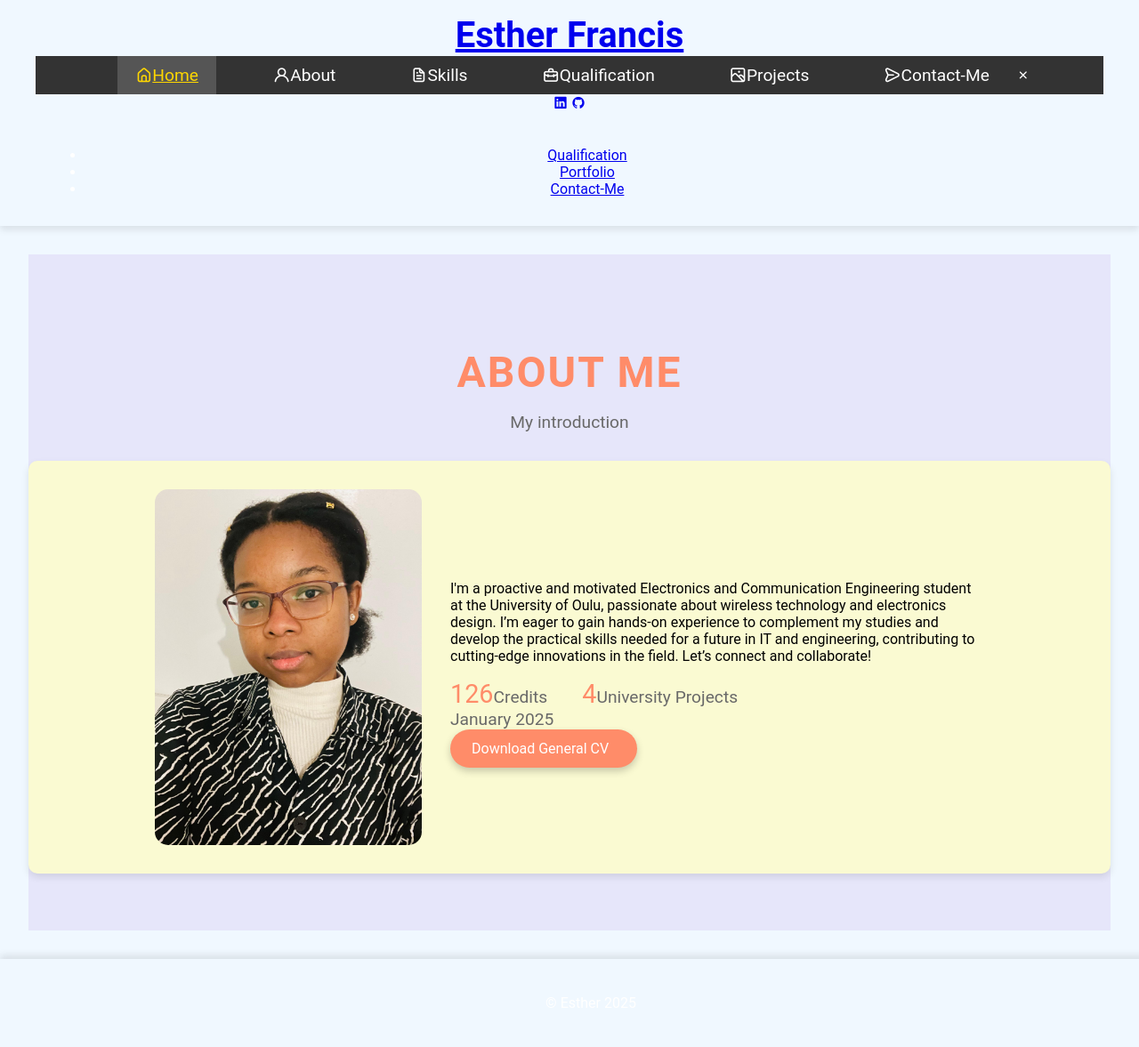
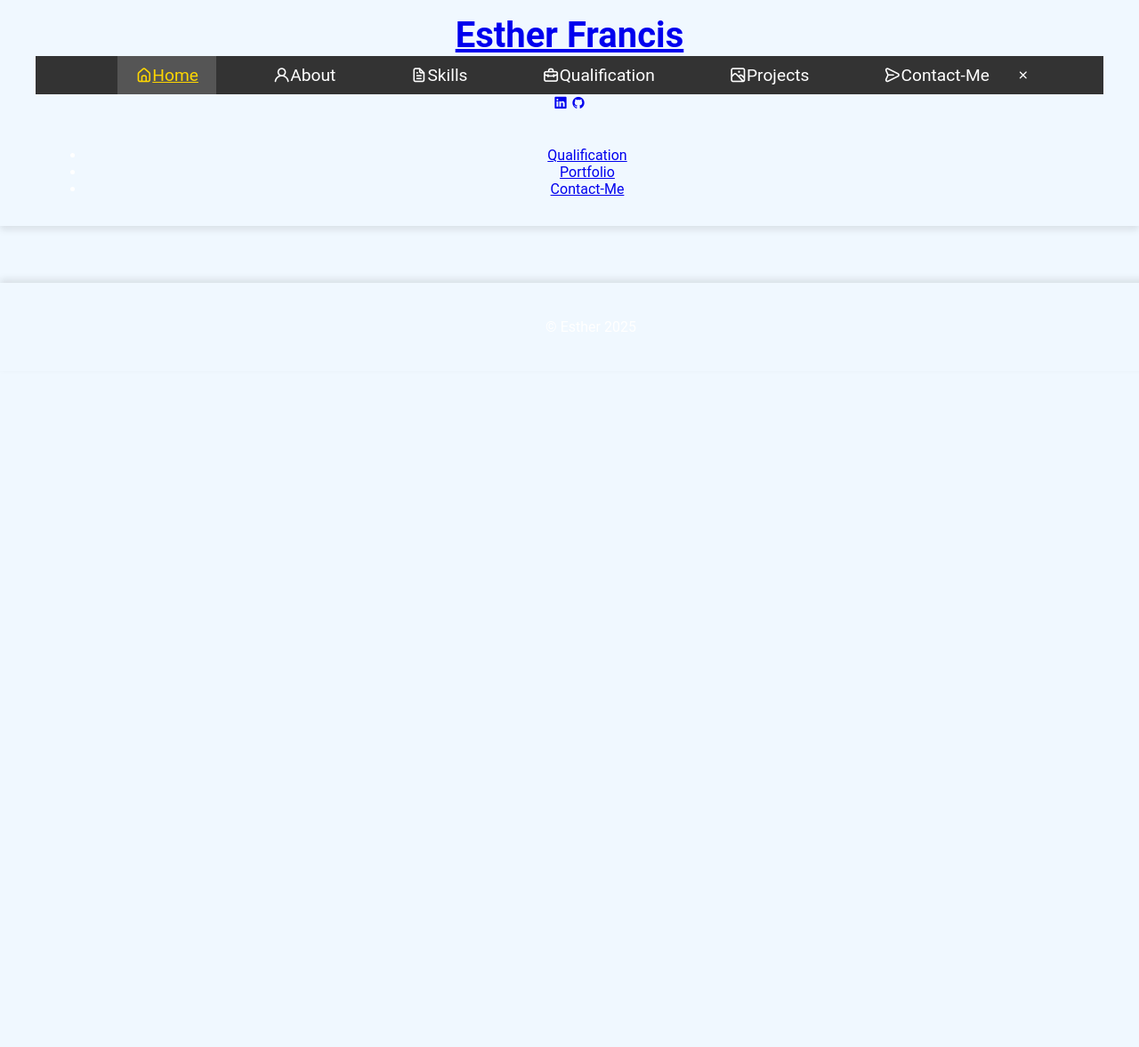
Before and after one commit to EstherFM143/myPortfolio, a Flask app: page /about in a window 1280 px wide; the page is wider, and only the part inside the window is pictured. Shown: that part at 89% size. After the commit the page ends 373 px from the top of that part, so only its background shows below. Run offline with Flask 3, Linux system fonts and the light colour scheme.

Commit message:
Update about.html

```diff
--- a/templates/about.html
+++ b/templates/about.html
@@ -1,21 +1,77 @@
-{% extends "base.html" %}
-{% block title %}About Me{% endblock %}
-{% block content %}
-<section class="about section" id="about">
-  <h2 class="section__title">About Me</h2>
-  <span class="section__subtitle">My introduction</span>
-  <div class="about__container container grid">
-    <img src="{{ url_for('static', filename='assets/img/about.jpg') }}" alt="About Image" class="about__img">
-    <div class="about__data">
-      <p class="about__description">I'm a proactive and motivated Electronics and Communication Engineering student at the University of Oulu, passionate about wireless technology and electronics design. I’m eager to gain hands-on experience to complement my studies and develop the practical skills needed for a future in IT and engineering, contributing to cutting-edge innovations in the field. Let’s connect and collaborate!</p>
-      <div class="about__info">
-        <div><span class="about__info-title">126</span><span class="about__info-name">Credits <br />January 2025</span></div>
-        <div><span class="about__info-title"> 4</span><span class="about__info-name">University Projects</span></div>
-      </div>
-      <div class="about__buttons">
-        <a download href="{{ url_for('static', filename='assets/Esther_Francis_General_CV.pdf') }}" class="button button--flex">Download General CV<i class="fas fa-download button__icon"></i></a>
-      </div>
-    </div>
-  </div>
-</section>
-{% endblock %}
+<!DOCTYPE html>
+<html lang="en">
+<head>
+    <meta charset="UTF-8">
+    <meta name="viewport" content="width=device-width, initial-scale=1.0">
+    <title>{% block title %}Default Title{% endblock %}</title>
+    <link rel="stylesheet" href="{{ url_for('static', filename='css/style.css') }}">
+    <link rel="stylesheet" href="https://unicons.iconscout.com/release/v4.0.8/css/line.css">
+    <style>
+        .nav__menu {
+            background-color: #333; /* Optional: Background color for the menu */
+        }
+        .nav__list {
+            display: flex; /* Makes the list items display horizontally */
+            list-style: none; /* Removes the default bullet points */
+            margin: 0;
+            padding: 0;
+        }
+        .nav__item {
+            margin: 0 10px; /* Optional: Adjusts the spacing between the items */
+        }
+        .nav__link {
+            text-decoration: none; /* Removes the default underline from the links */
+            color: white; /* Optional: Text color for the links */
+            padding: 10px 20px; /* Optional: Padding for the links */
+            display: flex;
+            align-items: center;
+        }
+        .nav__link.active-link {
+            background-color: #555; /* Optional: Background color for the active link */
+        }
+    </style>
+</head>
+<body oncontextmenu="return false">
+    <header class="header" id="header">
+        <nav class="nav container">
+            <a href="/" class="nav__logo">Esther Francis</a>
+            <div class="nav__menu" id="nav-menu">
+                <ul class="nav__list grid">
+                    <li class="nav__item"><a href="/" class="nav__link active-link"><i class="uil uil-estate nav__icon"></i>Home</a></li>
+                    <li class="nav__item"><a href="/about" class="nav__link"><i class="uil uil-user nav__icon"></i>About</a></li>
+                    <li class="nav__item"><a href="/skills" class="nav__link"><i class="uil uil-file-alt nav__icon"></i>Skills</a></li>
+                    <li class="nav__item"><a href="/qualification" class="nav__link"><i class="uil uil-briefcase-alt nav__icon"></i>Qualification</a></li>
+                    <li class="nav__item"><a href="/projects" class="nav__link"><i class="uil uil-scenery nav__icon"></i>Projects</a></li>
+                    <li class="nav__item"><a href="/contact" class="nav__link"><i class="uil uil-message nav__icon"></i>Contact-Me</a></li>
+                </ul>
+                <i class="uil uil-times nav__close" id="nav-close"></i>
+            </div>
+            <div class="footer__container container grid">
+                <div>
+                    <div class="footer__socials">
+                        <a href="https://www.linkedin.com/in/esther-francis-mtitu-87bb60292" class="footer__social" target="_blank"><i class="uil uil-linkedin"></i></a>
+                        <a href="https://github.com/EstherFM143" class="footer__social" target="_blank"><i class="uil uil-github"></i></a>
+                    </div>
+                </div>
+                <ul class="footer__links">
+                    <li><a href="/qualification" class="footer__link">Qualification</a></li>
+                    <li><a href="/projects" class="footer__link">Portfolio</a></li>
+                    <li><a href="/contact" class="footer__link">Contact-Me</a></li>
+                </ul>
+            </div>
+        </nav>
+    </header>
+
+    <main class="main">
+        {% block content %}{% endblock %}
+    </main>
+
+    <footer class="footer">
+        <div class="footer__bg">
+            <div class="footer__container container grid">
+                <p class="footer__copy">&#169; Esther 2025</p>
+            </div>
+        </div>
+    </footer>
+</body>
+</html>
```
